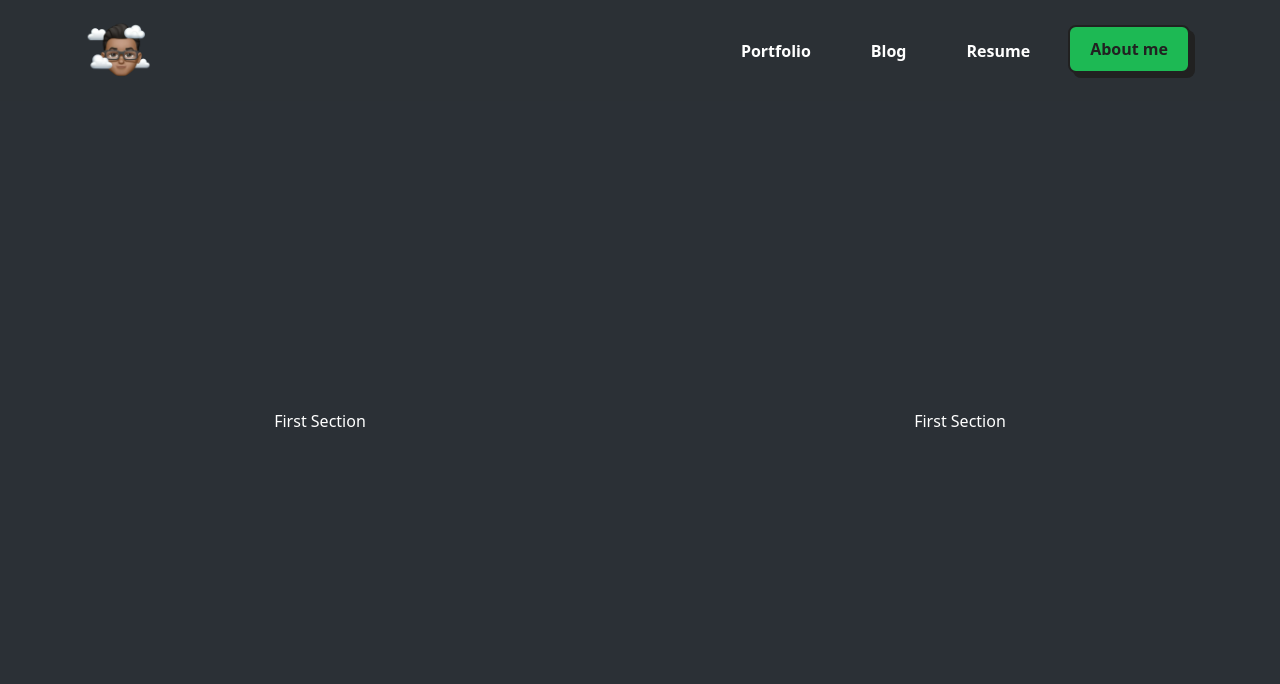
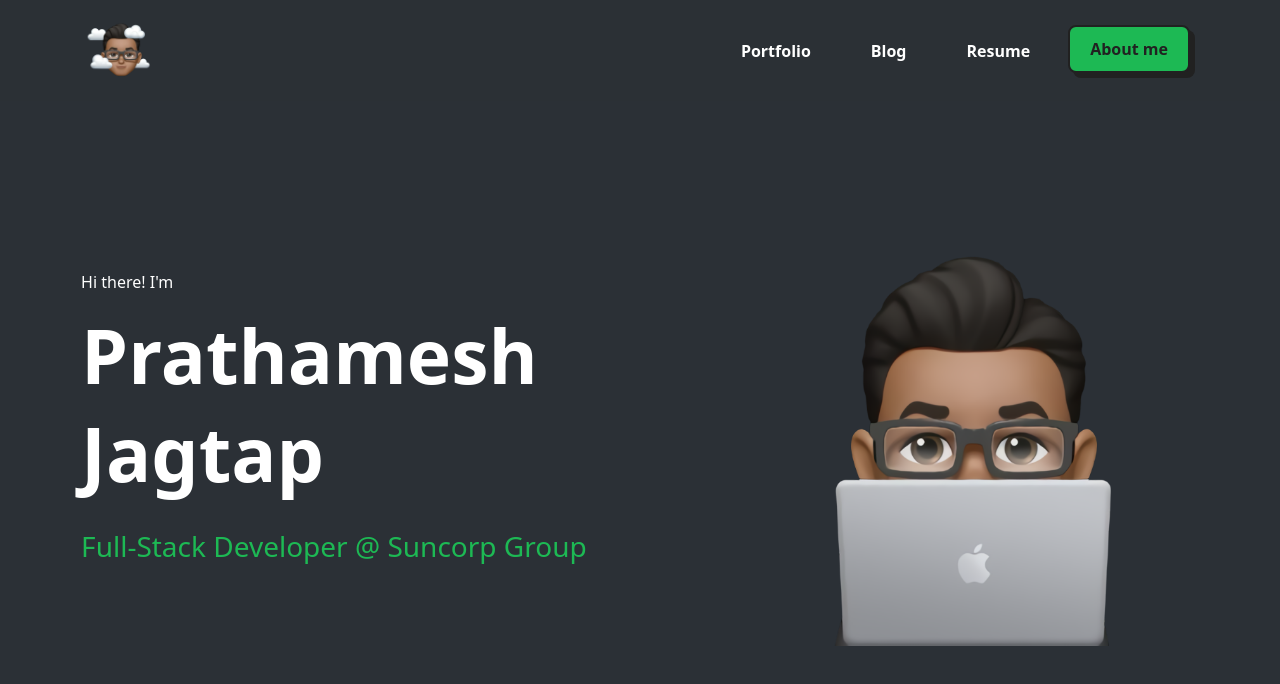
Before and after one commit to przths/website-react, a React (Create React App) app: page / in a window 1280 px wide. Shown: the top 684 px of the page. Built offline with nearby package versions, Linux system fonts and the light colour scheme.

Commit message:
Added typing effect

```diff
--- a/src/Pages/Home.css
+++ b/src/Pages/Home.css
@@ -1,3 +1,15 @@
 .fill {
     min-height: 80%;
 }
+
+.large-heading {
+    font-size: 75px;
+}
+
+.memoji-size {
+    font-size: 300px;
+}
+
+.green-text {
+    color: #1db954;
+}
--- a/src/Pages/Home.js
+++ b/src/Pages/Home.js
@@ -1,17 +1,96 @@
 import './Home.css';
+import { useEffect, useState } from 'react';
 import HomeHeader from "../Components/HomeHeader";
 import { HomePageContainer } from "../Common/StyledAtoms";
+import LaptopMe from "../Images/laptop.png";
+
+const TypewriterEffect = ({ text, textClass, displayedText, setDisplayedText, speed = 100 }) => {
+  const [index, setIndex] = useState(0);
+
+  useEffect(() => {
+    if (index < text.length) {
+      const timer = setTimeout(() => {
+        setDisplayedText((prev) => prev + text[index]);
+        setIndex((prev) => prev + 1);
+      }, speed);
+
+      return () => clearTimeout(timer);
+    }
+  }, [index, text, speed]);
+
+  return <div class={textClass}>{displayedText}</div>;
+};
 
 const HomePage = () => {
+	const TYPING_SPEED = 50;
+	const title = "Hi there! I'm";
+	const name = "Prathamesh";
+	const lastName = "Jagtap";
+	const jobTitle = "Full-Stack Developer @ Suncorp Group";
+	const [displayedTitle, setDisplatedTitle] = useState("");
+	const [displayedName, setDisplatedName] = useState("");
+	const [displayedLastName, setDisplatedLastName] = useState("");
+	const [displayedJobTitle, setDisplatedJobTitle] = useState("");
+
 	return (
 		<HomePageContainer>
 			<HomeHeader/>
-			<div className='d-flex flex-row justify-content-around fill'>
+			<div class='d-flex flex-row justify-content-around fill'>
 				<div class="d-flex my-auto align-items-stretch">
-					First Section
+					<div class='d-flex flex-column'>
+						<p>
+							<TypewriterEffect
+								text={title}
+								displayedText={displayedTitle}
+								setDisplayedText={setDisplatedTitle}
+								speed={TYPING_SPEED}
+							/>
+						</p>
+						<h1>
+							<strong class='large-heading'>
+								{ (title === displayedTitle) &&
+									<TypewriterEffect
+										text={name}
+										displayedText={displayedName}
+										setDisplayedText={setDisplatedName}
+										speed={TYPING_SPEED}
+									/>
+								}
+							</strong>
+						</h1>
+						<h1>
+							<strong class='large-heading'>
+								{ (name === displayedName) &&
+									<TypewriterEffect
+										text={lastName}
+										displayedText={displayedLastName}
+										setDisplayedText={setDisplatedLastName}
+										speed={TYPING_SPEED}
+									/>
+								}
+							</strong>
+						</h1>
+						<h3 class="mt-4">
+							{ (lastName === displayedLastName) &&
+								<TypewriterEffect
+									text={jobTitle}
+									textClass="green-text"
+									displayedText={displayedJobTitle}
+									setDisplayedText={setDisplatedJobTitle}
+									speed={TYPING_SPEED}
+								/>
+							}
+						</h3>
+					</div>
 				</div>
 				<div class="d-flex my-auto align-items-stretch">
-					First Section
+					<img
+						src={LaptopMe}
+						width="450"
+						height="450"
+						className="d-inline-block align-top"
+						alt="React Bootstrap logo"
+					/>
 				</div>
 			</div>
 		</HomePageContainer>
```
Also changed, not shown: src/Images/laptop.png (added).
